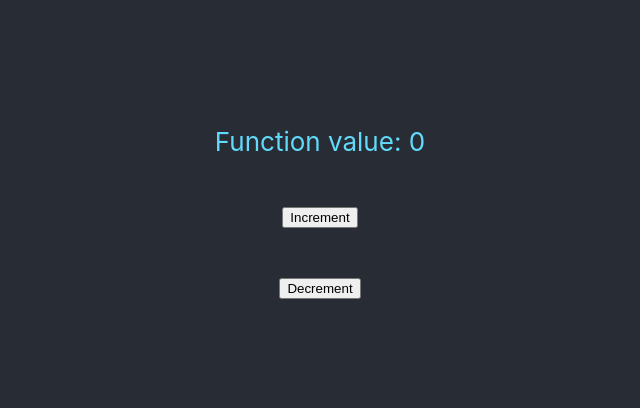
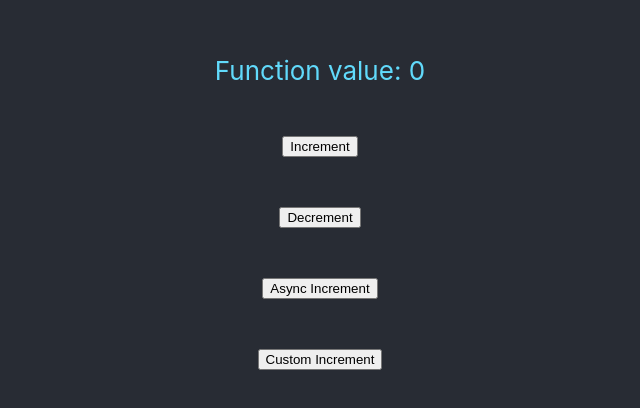
Before and after one commit to lichielee/learn-redux, a React (Create React App) app: page / in a window 1280 px wide. Shown: the part 188-596 px from the top of the page, without its empty margins (320-960 px from the left). Built offline with nearby package versions, Linux system fonts and the light colour scheme.

Commit message:
添加异步加载数据和自定义action type的例子

```diff
--- /dev/null
+++ b/src/async/App.css
@@ -0,0 +1,38 @@
+.App {
+  text-align: center;
+}
+
+.App-logo {
+  height: 40vmin;
+  pointer-events: none;
+}
+
+@media (prefers-reduced-motion: no-preference) {
+  .App-logo {
+    animation: App-logo-spin infinite 20s linear;
+  }
+}
+
+.App-header {
+  background-color: #282c34;
+  min-height: 100vh;
+  display: flex;
+  flex-direction: column;
+  align-items: center;
+  justify-content: center;
+  font-size: calc(10px + 2vmin);
+  color: white;
+}
+
+.App-link {
+  color: #61dafb;
+}
+
+@keyframes App-logo-spin {
+  from {
+    transform: rotate(0deg);
+  }
+  to {
+    transform: rotate(360deg);
+  }
+}
--- /dev/null
+++ b/src/async/App.js
@@ -0,0 +1,53 @@
+import './App.css';
+
+import { useEffect } from "react";
+import { useSelector, useDispatch } from 'react-redux'
+import { decrement, increment, asyncIncrement } from './redux/reducerSlice';
+import { getValue } from './redux/selector';
+
+function App() {
+  const countValue = useSelector(getValue);
+  const dispatch = useDispatch()
+
+  return (
+    <div className="App">
+      <header className="App-header">
+        <div
+          className="App-link"
+        >
+          Function value: {countValue}
+        </div>
+
+        <button
+          style={{marginTop: 50}}
+          onClick={() => dispatch(increment())}
+        >
+          Increment
+        </button>
+
+        <button
+          style={{marginTop: 50}}
+          onClick={() => dispatch(decrement())}
+        >
+          Decrement
+        </button>
+
+        <button
+          style={{marginTop: 50}}
+          onClick={() => dispatch(asyncIncrement(100))}
+        >
+          Async Increment
+        </button>
+
+        <button
+          style={{marginTop: 50}}
+          onClick={() => dispatch({type: "custom/actionType"})}
+        >
+          Custom Increment
+        </button>
+      </header>
+    </div>
+  );
+}
+
+export default App;
--- /dev/null
+++ b/src/async/redux/reducerSlice.js
@@ -0,0 +1,76 @@
+import { createSlice } from '@reduxjs/toolkit'
+import { createAsyncThunk } from '@reduxjs/toolkit';
+
+export const stateKey = "stateKey";
+
+export const asyncIncrement = createAsyncThunk(
+  'asyncIncrement',
+  async (data, dispatch, getState)=> {
+    return await new Promise(function(resolve, reject) {
+      setTimeout(()=>{
+        resolve(data);
+      }, 1000)
+    });
+  }
+);
+
+export const functionReducerSlice = createSlice({
+  //name定义了action type的前缀,
+  //整个action type是由name和reducers中的key合并起来的
+  //在本例中，increment的action type是"actionTypePrefix/increment"
+  //decrement的action type是"actionTypePrefix/decrement"
+  name: 'asyncActionPrefix',
+  initialState: {
+    //初始的状态值
+    value: 0,
+    isLoading: false
+  },
+  reducers: {
+    increment: (state,action) => {
+      // Redux Toolkit 允许我们在 reducers 写 "可变" 逻辑。它
+      // 并不是真正的改变状态值，因为它使用了 Immer 库
+      // 可以检测到“草稿状态“ 的变化并且基于这些变化生产全新的不可变的状态
+      // state可以是store中的state的某个属性，具体属性名称，在store.js中有定义
+      state.value += 1
+    },
+    decrement: state => {
+      state.value -= 1
+    }
+  },
+
+  // extraReducers选项是一个接收名为builder的参数的函数。
+  // builder对象提供了一些方法，
+  // 让我们可以定义额外的reducer，这些reducer将响应在slice之外定义的action
+  // 即不在createSlice的reducers属性中定义的reducer（也叫slice reducer）
+  // 这些额外的reducer将与slice reducer一起处理同一个state片段。
+
+  // 在createSlice的reducers属性中定义的reducer（也叫slice reducer），
+  // action type是由name属性和reducers中的key值共同决定的
+  //（比如本例中，increment的action type就是'asyncActionPrefix/increment'）
+  // 而在extraReducers中定义reducers，action type直接由extraReducers的key值决定
+  // （比如本例中，asyncIncrement.fulfilled的action type就是'asyncIncrement/fulfilled'）
+  // 两者的主要区别在于action type的值是否可以自己定义
+  extraReducers:{
+    [asyncIncrement.fulfilled]: (state, action)=>{
+      state.value += action.payload;
+      state.isLoading = false;
+    },
+    [asyncIncrement.pending]: (state, action)=>{
+      state.isLoading = true;
+    },
+    //自定义action type的处理
+    "custom/actionType": (state, action)=>{
+      state.value += 1000;
+    }
+  }
+  //下面注释的这种写法，是另一种添加reducer的写法
+  // extraReducers: (builder)=>{
+  //   builder.addCase(asyncIncrement.fulfilled, (state, action)=>{
+  //     state.value += action.payload;
+  //   })
+  // }
+})
+// 每个 case reducer 函数会生成对应的 Action creators
+export const { increment, decrement } = functionReducerSlice.actions
+
+export default functionReducerSlice.reducer
--- /dev/null
+++ b/src/async/redux/selector.js
@@ -0,0 +1,10 @@
+import {stateKey} from "./reducerSlice";
+
+export function getStateSlice(state){
+  return state[stateKey];
+}
+
+export function getValue(state) {
+  const stateSlice = getStateSlice(state);
+  return stateSlice.value;
+}
--- /dev/null
+++ b/src/async/redux/store.js
@@ -0,0 +1,11 @@
+import { configureStore, applyMiddleware } from '@reduxjs/toolkit'
+
+import functionReducerSlice, {stateKey} from './reducerSlice'
+
+export default configureStore({
+  reducer: {
+    //reducer对象的key，是状态的key
+    //这里建立了state的切片（state的某个属性），与对应的reducer之间的关系
+    [stateKey]: functionReducerSlice
+  }
+})
--- a/src/index.js
+++ b/src/index.js
@@ -1,16 +1,19 @@
 import React from 'react';
 import ReactDOM from 'react-dom/client';
 import './index.css';
-import OverviewApp from './overview/App';
+// import OverviewApp from './overview/App';
+import AsyncApp from './async/App';
 
-import store from './overview/redux/store';
+// import store from './overview/redux/store';
+import store from './async/redux/store';
 import { Provider } from 'react-redux';
 
 const root = ReactDOM.createRoot(document.getElementById('root'));
 root.render(
   <React.StrictMode>
     <Provider store={store}>
-      <OverviewApp />
+      {/*<OverviewApp />*/}
+      <AsyncApp />
     </Provider>
   </React.StrictMode>
 );
```
Also changed, not shown: 2 other files (tests, documents, lock files or other folders).
